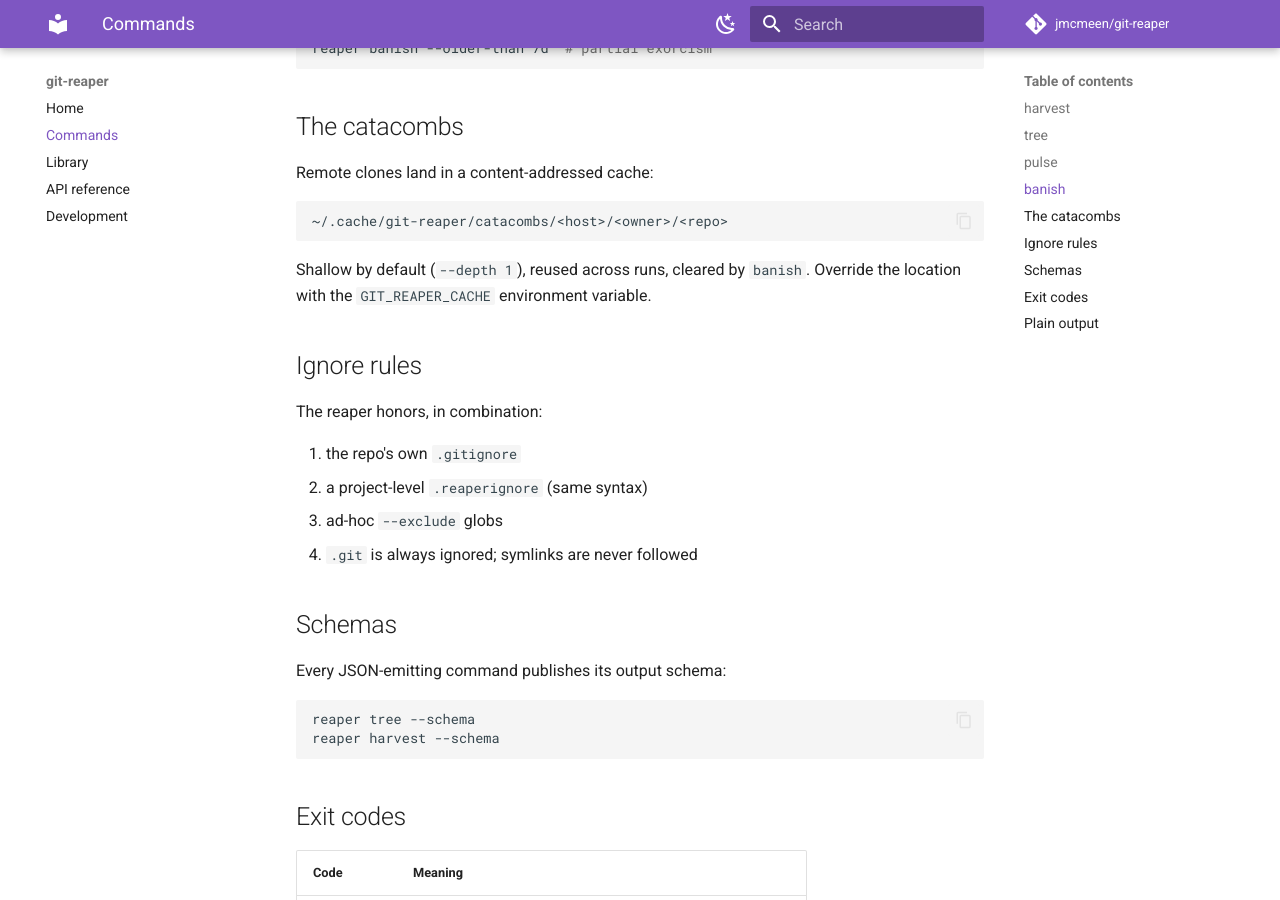
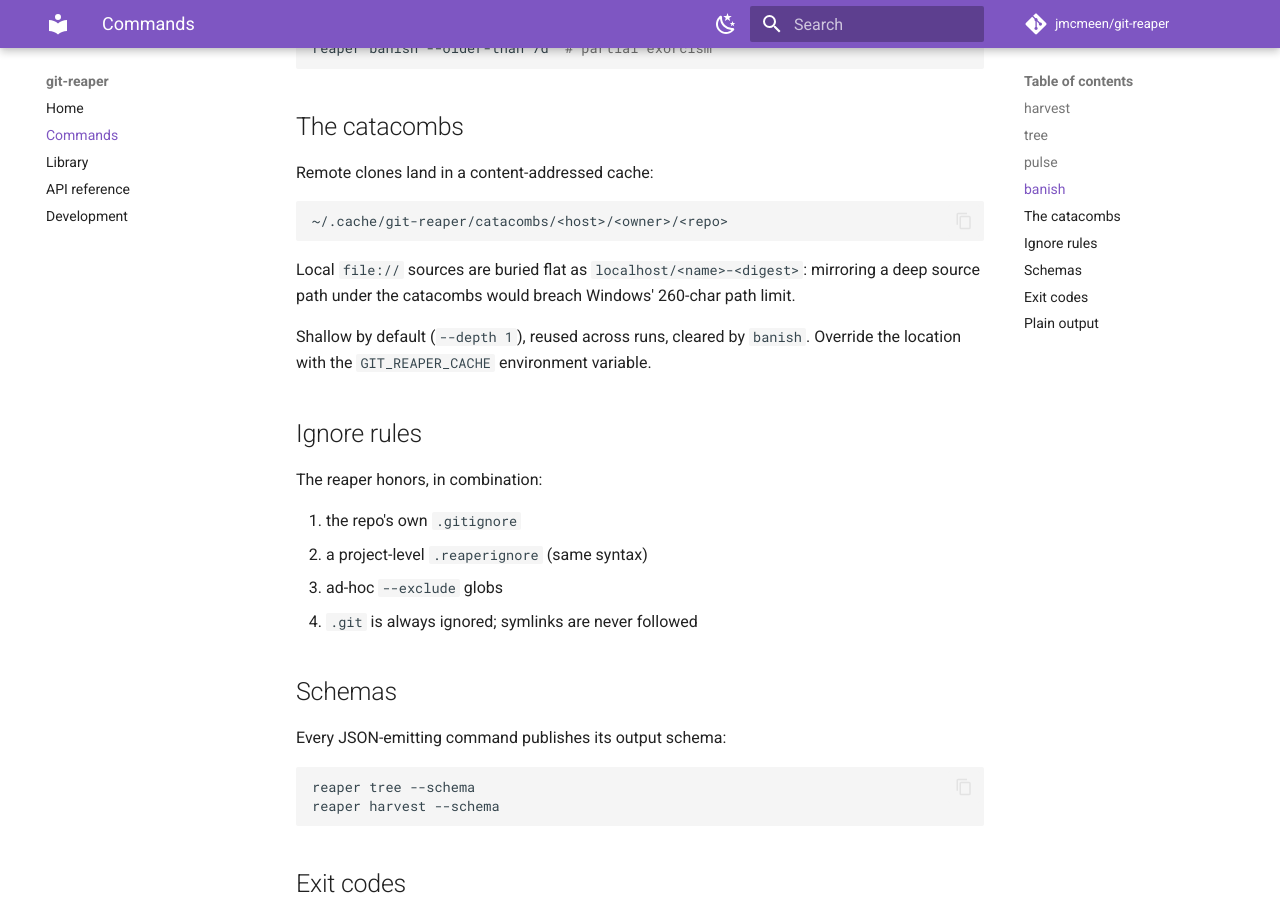
Before and after one commit to jmcmeen/git-reaper, an MkDocs documentation site: the page built from docs/commands.md, in a window 1280 px wide and 900 px high, scrolled down 1149 px. Built offline with MkDocs 1.6.1 and Material for MkDocs 9.7.7, drawn with Linux system fonts in a browser that asks for light colours; comment, search, counter and statistics services are not loaded.

Commit message:
Update documentation to clarify handling of local file sources under Windows path limits

````diff
--- a/docs/commands.md
+++ b/docs/commands.md
@@ -60,6 +60,10 @@ Remote clones land in a content-addressed cache:
 ~/.cache/git-reaper/catacombs/<host>/<owner>/<repo>
 ```
 
+Local `file://` sources are buried flat as `localhost/<name>-<digest>`:
+mirroring a deep source path under the catacombs would breach Windows'
+260-char path limit.
+
 Shallow by default (`--depth 1`), reused across runs, cleared by `banish`.
 Override the location with the `GIT_REAPER_CACHE` environment variable.
 
````
Also changed, not shown: CHANGELOG.md (+3 -1 lines), README.md (+2 -1 lines), 1 other file.
